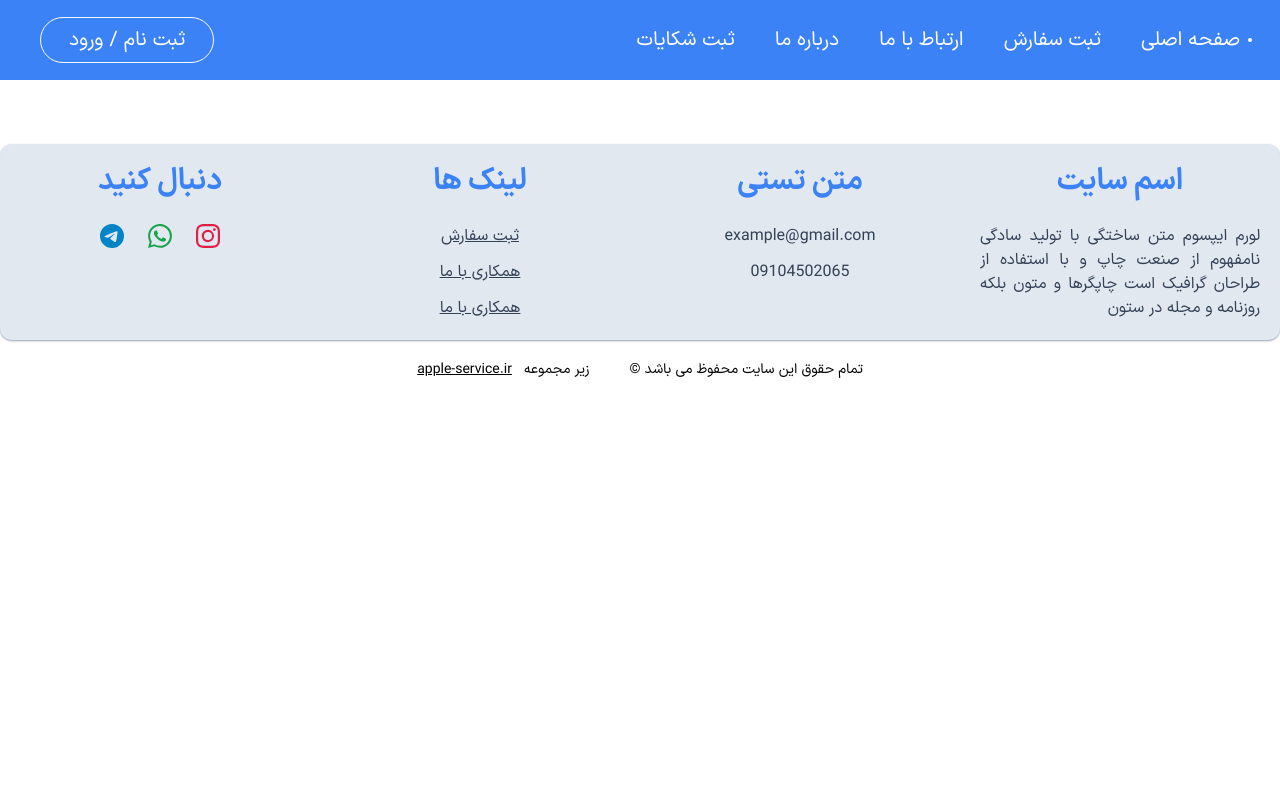
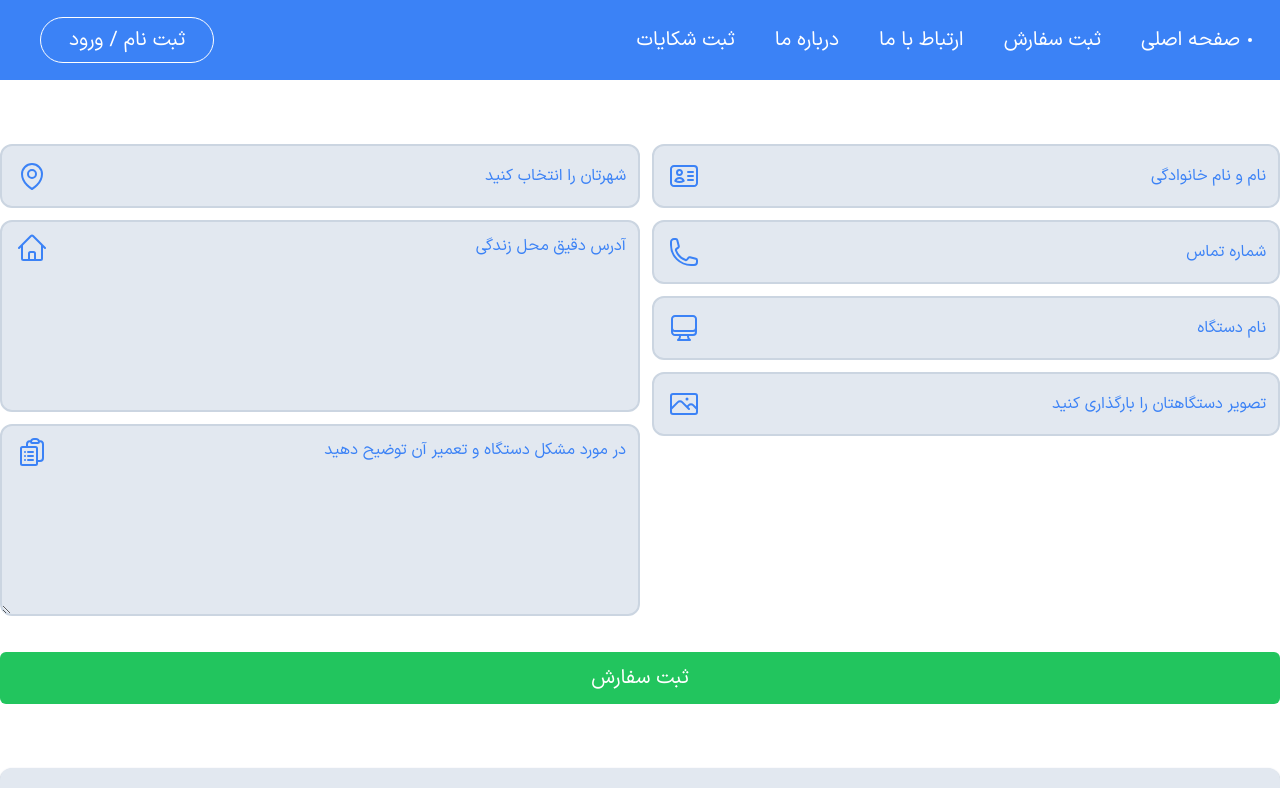
Before and after one commit to Apple-Service-ir/AppleService-RepairProject-FrontEnd, a React (Vite) app: page /order in a window 1280 px wide. Shown: the top 788 px of the page. Built offline with nearby package versions, Linux system fonts and the light colour scheme.

Commit message:
build order page

```diff
--- /dev/null
+++ b/src/components/FileInput/FileInput.jsx
@@ -0,0 +1,17 @@
+import React from 'react'
+
+export default function FileInput(props) {
+  return (
+    <div className={`${props.width} h-16 relative`}>
+      <input className='hidden' type="text" />
+      <div className="bg-slate-200 border-2 border-slate-300
+        w-full h-full flex items-center absolute top-0 left-0 p-3 pl-16 rounded-xl
+      	cursor-pointer hover:border-slate-400">
+        <span className='text-blue-500 text-sm sm:text-base'>{props.name}</span>
+      </div>
+      <div className='w-10 h-10 flex justify-center items-center absolute left-3 top-1/2 -translate-y-1/2'>
+        {props.svg}
+      </div>
+    </div>
+  )
+}
--- /dev/null
+++ b/src/components/Input/Input.jsx
@@ -0,0 +1,15 @@
+import React from 'react'
+
+export default function Input(props) {
+  return (
+    <div className={`${props.width} h-16 relative`}>
+      <input className='bg-slate-200 text-blue-500 border-2 border-slate-300
+        w-full h-full absolute top-0 left-0 p-3 pl-16 rounded-xl text-sm sm:text-base
+        focus:border-slate-400 focus:outline-0 placeholder:text-blue-500
+        placeholder:text-sm sm:placeholder:text-base' type="text" placeholder={props.placeholder} />
+      <div className='w-10 h-10 flex justify-center items-center absolute left-3 top-1/2 -translate-y-1/2'>
+        {props.svg}
+      </div>
+    </div>
+  )
+}
--- /dev/null
+++ b/src/components/SelectBox/SelectBox.jsx
@@ -0,0 +1,22 @@
+import React from 'react'
+
+export default function SelectBox(props) {
+  return (
+    <div className={`${props.width} h-16 relative`}>
+      <select style={{WebkitAppearance: 'none', MozAppearance: 'none'}}
+        className="bg-slate-200 text-blue-500 border-2 border-slate-300
+        w-full h-full flex items-center absolute top-0 left-0 p-3 pl-16 rounded-xl text-sm sm:text-base
+      	cursor-pointer hover:border-slate-400 focus:outline-0 focus:border-slate-400">
+        <option className='text-blue-500' value="none">{props.name}</option>
+        {
+          props.options.map(option => (
+            <option className='text-blue-500' key={option.id} value={option.value}>{option.value}</option>
+          ))
+        }
+      </select>
+      <div className='w-10 h-10 flex justify-center items-center absolute left-3 top-1/2 -translate-y-1/2'>
+        {props.svg}
+      </div>
+    </div>
+  )
+}
--- /dev/null
+++ b/src/components/TextArea/TeaxtArea.jsx
@@ -0,0 +1,17 @@
+import React from 'react'
+
+export default function TeaxtArea(props) {
+  return (
+    <div className={`${props.width} h-48 relative`}>
+      <textarea className={`bg-slate-200 text-blue-500 border-2 border-slate-300
+        w-full h-48 absolute top-0 left-0 p-3 pl-16 rounded-xl text-sm sm:text-base ${props.resize}
+      focus:border-slate-400 focus:outline-0 placeholder:text-blue-500
+        placeholder:text-sm sm:placeholder:text-base`}
+        placeholder={props.placeholder}>
+      </textarea>
+      <div className='w-10 h-10 flex justify-center items-center absolute left-3 top-7 -translate-y-1/2'>
+        {props.svg}
+      </div>
+    </div>
+  )
+}
--- /dev/null
+++ b/src/pages/Order/Order.jsx
@@ -0,0 +1,94 @@
+import React from 'react'
+import Input from '../../components/Input/Input'
+import FileInput from '../../components/FileInput/FileInput'
+import SelectBox from '../../components/SelectBox/SelectBox'
+import TeaxtArea from '../../components/TextArea/TeaxtArea'
+
+export default function Order() {
+  return (
+    <div className='container mx-auto px-3 mt-16
+      sm:p-0'>
+      <div className="w-full flex flex-wrap justify-center">
+        <div className="w-full flex flex-col gap-3
+          md:w-1/2 md:pl-3">
+          <Input
+            width='w-full'
+            placeholder='نام و نام خانوادگی'
+            svg={(
+              <svg className="stroke-blue-500 w-8 h-8" xmlns="http://www.w3.org/2000/svg" fill="none" viewBox="0 0 24 24" strokeWidth={1.5} stroke="currentColor">
+                <path strokeLinecap="round" strokeLinejoin="round" d="M15 9h3.75M15 12h3.75M15 15h3.75M4.5 19.5h15a2.25 2.25 0 002.25-2.25V6.75A2.25 2.25 0 0019.5 4.5h-15a2.25 2.25 0 00-2.25 2.25v10.5A2.25 2.25 0 004.5 19.5zm6-10.125a1.875 1.875 0 11-3.75 0 1.875 1.875 0 013.75 0zm1.294 6.336a6.721 6.721 0 01-3.17.789 6.721 6.721 0 01-3.168-.789 3.376 3.376 0 016.338 0z" />
+              </svg>
+            )}
+          />
+          <Input
+            width='w-full'
+            placeholder='شماره تماس'
+            svg={(
+              <svg className="stroke-blue-500 w-8 h-8" xmlns="http://www.w3.org/2000/svg" fill="none" viewBox="0 0 24 24" strokeWidth={1.5} stroke="currentColor">
+                <path strokeLinecap="round" strokeLinejoin="round" d="M2.25 6.75c0 8.284 6.716 15 15 15h2.25a2.25 2.25 0 002.25-2.25v-1.372c0-.516-.351-.966-.852-1.091l-4.423-1.106c-.44-.11-.902.055-1.173.417l-.97 1.293c-.282.376-.769.542-1.21.38a12.035 12.035 0 01-7.143-7.143c-.162-.441.004-.928.38-1.21l1.293-.97c.363-.271.527-.734.417-1.173L6.963 3.102a1.125 1.125 0 00-1.091-.852H4.5A2.25 2.25 0 002.25 4.5v2.25z" />
+              </svg>
+            )}
+          />
+          <Input
+            width='w-full'
+            placeholder='نام دستگاه'
+            svg={(
+              <svg className="stroke-blue-500 w-8 h-8" xmlns="http://www.w3.org/2000/svg" fill="none" viewBox="0 0 24 24" strokeWidth={1.5} stroke="currentColor">
+                <path strokeLinecap="round" strokeLinejoin="round" d="M9 17.25v1.007a3 3 0 01-.879 2.122L7.5 21h9l-.621-.621A3 3 0 0115 18.257V17.25m6-12V15a2.25 2.25 0 01-2.25 2.25H5.25A2.25 2.25 0 013 15V5.25m18 0A2.25 2.25 0 0018.75 3H5.25A2.25 2.25 0 003 5.25m18 0V12a2.25 2.25 0 01-2.25 2.25H5.25A2.25 2.25 0 013 12V5.25" />
+              </svg>
+            )}
+          />
+          <FileInput
+            width='w-full'
+            name='تصویر دستگاهتان را بارگذاری کنید'
+            svg={(
+              <svg className="stroke-blue-500 w-8 h-8" xmlns="http://www.w3.org/2000/svg" fill="none" viewBox="0 0 24 24" strokeWidth={1.5} stroke="currentColor">
+                <path strokeLinecap="round" strokeLinejoin="round" d="M2.25 15.75l5.159-5.159a2.25 2.25 0 013.182 0l5.159 5.159m-1.5-1.5l1.409-1.409a2.25 2.25 0 013.182 0l2.909 2.909m-18 3.75h16.5a1.5 1.5 0 001.5-1.5V6a1.5 1.5 0 00-1.5-1.5H3.75A1.5 1.5 0 002.25 6v12a1.5 1.5 0 001.5 1.5zm10.5-11.25h.008v.008h-.008V8.25zm.375 0a.375.375 0 11-.75 0 .375.375 0 01.75 0z" />
+              </svg>
+            )}
+          />
+        </div>
+        <div className="w-full flex flex-col gap-3 mt-9
+          md:w-1/2 md:m-0">
+          <SelectBox
+            width='w-full'
+            name='شهرتان را انتخاب کنید'
+            options={[
+              { id: 1, value: 'تهران' },
+              { id: 2, value: 'مشهد' },
+              { id: 3, value: 'نیشابور' },
+              { id: 4, value: 'اصفهان' }
+            ]}
+            svg={(
+              <svg className="stroke-blue-500 w-8 h-8" xmlns="http://www.w3.org/2000/svg" fill="none" viewBox="0 0 24 24" strokeWidth={1.5} stroke="currentColor">
+                <path strokeLinecap="round" strokeLinejoin="round" d="M15 10.5a3 3 0 11-6 0 3 3 0 016 0z" />
+                <path strokeLinecap="round" strokeLinejoin="round" d="M19.5 10.5c0 7.142-7.5 11.25-7.5 11.25S4.5 17.642 4.5 10.5a7.5 7.5 0 1115 0z" />
+              </svg>
+            )}
+          />
+          <TeaxtArea
+            width='w-full'
+            resize='resize-none'
+            placeholder='آدرس دقیق محل زندگی'
+            svg={(
+              <svg className="stroke-blue-500 w-8 h-8" xmlns="http://www.w3.org/2000/svg" fill="none" viewBox="0 0 24 24" strokeWidth={1.5} stroke="currentColor">
+                <path strokeLinecap="round" strokeLinejoin="round" d="M2.25 12l8.954-8.955c.44-.439 1.152-.439 1.591 0L21.75 12M4.5 9.75v10.125c0 .621.504 1.125 1.125 1.125H9.75v-4.875c0-.621.504-1.125 1.125-1.125h2.25c.621 0 1.125.504 1.125 1.125V21h4.125c.621 0 1.125-.504 1.125-1.125V9.75M8.25 21h8.25" />
+              </svg>
+            )}
+          />
+          <TeaxtArea
+            width='w-full'
+            resize='resize-y'
+            placeholder='در مورد مشکل دستگاه و تعمیر آن توضیح دهید'
+            svg={(
+              <svg className="stroke-blue-500 w-8 h-8" xmlns="http://www.w3.org/2000/svg" fill="none" viewBox="0 0 24 24" strokeWidth={1.5} stroke="currentColor">
+                <path strokeLinecap="round" strokeLinejoin="round" d="M9 12h3.75M9 15h3.75M9 18h3.75m3 .75H18a2.25 2.25 0 002.25-2.25V6.108c0-1.135-.845-2.098-1.976-2.192a48.424 48.424 0 00-1.123-.08m-5.801 0c-.065.21-.1.433-.1.664 0 .414.336.75.75.75h4.5a.75.75 0 00.75-.75 2.25 2.25 0 00-.1-.664m-5.8 0A2.251 2.251 0 0113.5 2.25H15c1.012 0 1.867.668 2.15 1.586m-5.8 0c-.376.023-.75.05-1.124.08C9.095 4.01 8.25 4.973 8.25 6.108V8.25m0 0H4.875c-.621 0-1.125.504-1.125 1.125v11.25c0 .621.504 1.125 1.125 1.125h9.75c.621 0 1.125-.504 1.125-1.125V9.375c0-.621-.504-1.125-1.125-1.125H8.25zM6.75 12h.008v.008H6.75V12zm0 3h.008v.008H6.75V15zm0 3h.008v.008H6.75V18z" />
+              </svg>
+            )}
+          />
+        </div>
+        <button className='bg-green-500 text-white w-full text-xl p-3 rounded-md mt-9'>ثبت سفارش</button>
+      </div>
+    </div>
+  )
+}
--- a/src/routes.jsx
+++ b/src/routes.jsx
@@ -1,7 +1,9 @@
 import Home from "./pages/Home/Home.jsx"
+import Order from "./pages/Order/Order.jsx"
 
 const routes = [
-  { path: '/', element: <Home /> }
+  { path: '/', element: <Home /> },
+  { path: '/order', element: <Order /> },
 ]
 
 export {routes}
```
